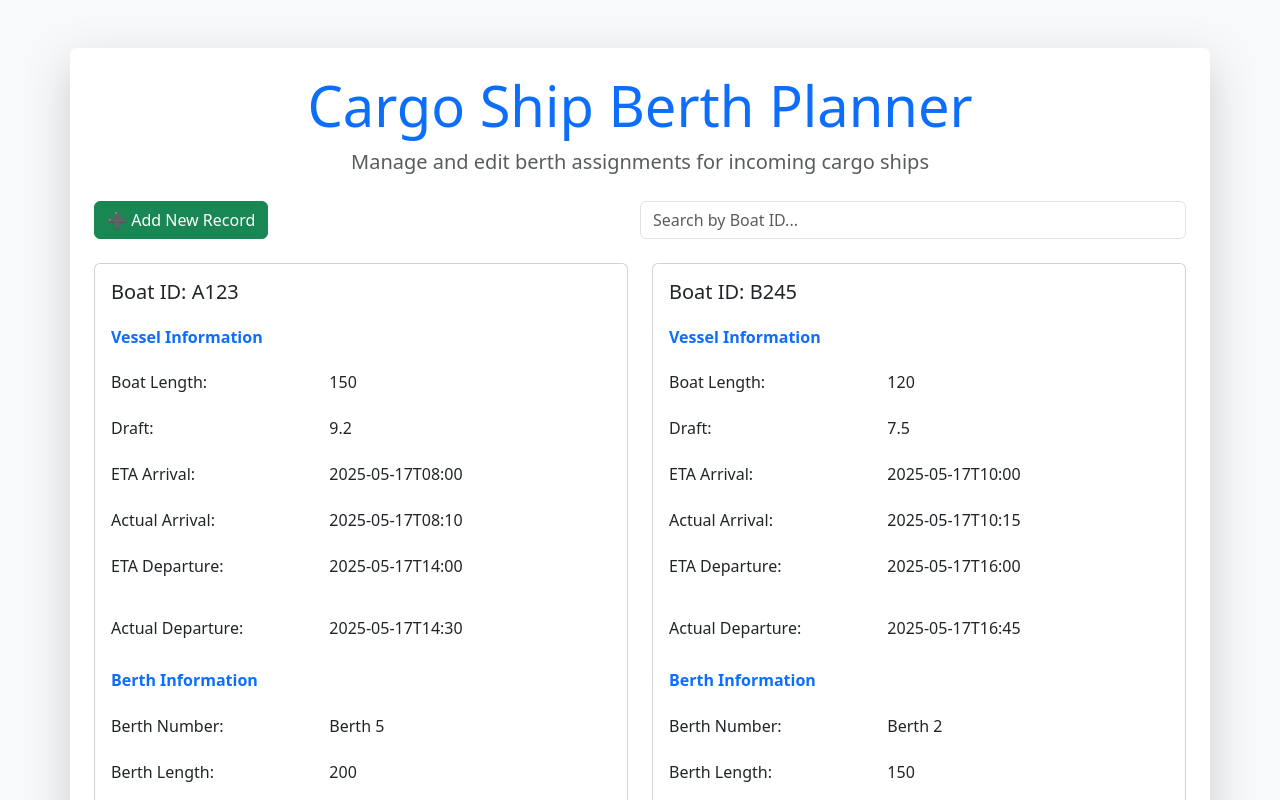
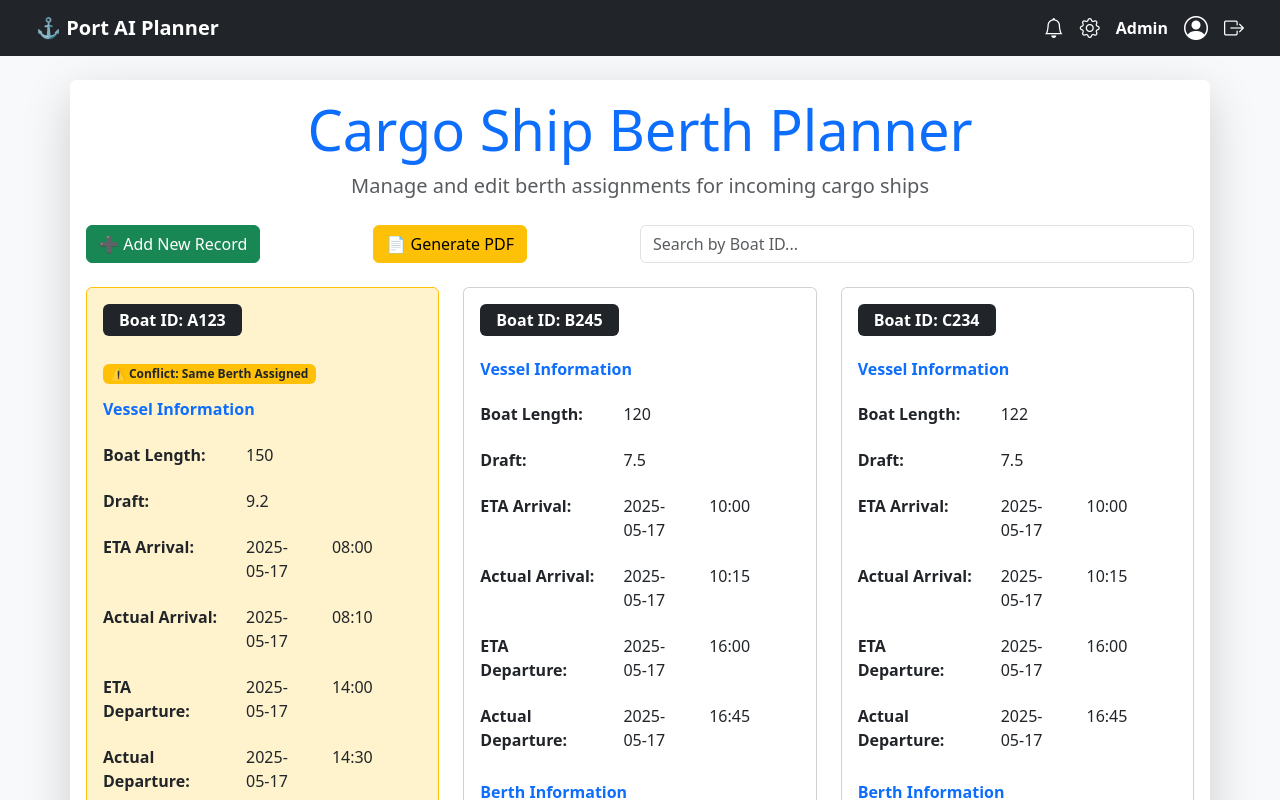
Before and after one commit to nikolamurgo/BerthManagement, a React (Create React App) app: page / in a window 1280 px wide. Shown: the top 800 px of the page. Built offline with nearby package versions, Linux system fonts and the light colour scheme.

Commit message:
deletion, error det, add new

```diff
--- a/package.json
+++ b/package.json
@@ -8,6 +8,9 @@
     "@testing-library/react": "^16.3.0",
     "@testing-library/user-event": "^13.5.0",
     "bootstrap": "^5.3.6",
+    "bootstrap-icons": "^1.13.1",
+    "jspdf": "^3.0.1",
+    "jspdf-autotable": "^5.0.2",
     "react": "^19.1.0",
     "react-dom": "^19.1.0",
     "react-scripts": "5.0.1",
--- a/src/App.js
+++ b/src/App.js
@@ -1,12 +1,15 @@
 import React from "react";
+import 'bootstrap/dist/css/bootstrap.min.css';
+import 'bootstrap-icons/font/bootstrap-icons.css'
+import Header from "./components/Header";
+import TopBar from "./components/TopBar";
 import RecordTable from "./components/RecordTable";
-import Header from "./components/Header";
-import 'bootstrap/dist/css/bootstrap.min.css';
 
 function App() {
   return (
-    <div className="bg-light min-vh-100 py-5">
-      <div className="container bg-white shadow-lg rounded p-4">
+    <div className="bg-light min-vh-100">
+      <TopBar />
+      <div className="container bg-white shadow-lg rounded p-3 mt-4">
         <Header />
         <RecordTable />
       </div>
--- a/src/components/EditableRow.jsx
+++ b/src/components/EditableRow.jsx
@@ -1,6 +1,6 @@
 import React, { useState } from "react";
 
-const EditableRow = ({ record, isEditing, onEdit, onSave, onCancel }) => {
+const EditableRow = ({ record, isEditing, onEdit, onSave, onCancel, onDelete, isConflict }) => {
     const [editedRecord, setEditedRecord] = useState({ ...record });
 
     const handleChange = (e) => {
@@ -8,16 +8,38 @@ const EditableRow = ({ record, isEditing, onEdit, onSave, onCancel }) => {
         setEditedRecord({ ...editedRecord, [name]: value });
     };
 
+    const splitDateTime = (value) => {
+        if (!value) return { date: "", time: "" };
+        const [date, time] = value.split("T");
+        return { date, time };
+    };
+
+    const handleDateTimeChange = (field, type, value) => {
+        const current = splitDateTime(editedRecord[field]);
+        const newDate = type === "date" ? value : current.date;
+        const newTime = type === "time" ? value : current.time;
+        setEditedRecord({ ...editedRecord, [field]: `${newDate}T${newTime}` });
+    };
+
     return (
-        <div className="card">
+        <div className={`card ${isConflict ? "border border-warning bg-warning-subtle" : ""}`}>
             <div className="card-body">
-                <h5 className="card-title mb-4">Boat ID: {record.boat_id}</h5>
+                <div className="d-inline-block px-3 py-1 bg-dark text-white rounded mb-4 fw-bold">
+                    Boat ID: {record.boat_id}
+                </div>
 
-                {/* Vessel Info Section */}
+                {isConflict && (
+                    <div className="badge bg-warning text-dark mb-3">
+                        ⚠️ Conflict: Same Berth Assigned
+                    </div>
+                )}
+
+
+
                 <h6 className="text-primary fw-bold mb-3">Vessel Information</h6>
 
                 <div className="row mb-2">
-                    <label className="col-sm-5 col-form-label">Boat Length:</label>
+                    <label className="col-sm-5 col-form-label fw-bold">Boat Length:</label>
                     <div className="col-sm-7">
                         {isEditing ? (
                             <input
@@ -34,7 +56,7 @@ const EditableRow = ({ record, isEditing, onEdit, onSave, onCancel }) => {
                 </div>
 
                 <div className="row mb-2">
-                    <label className="col-sm-5 col-form-label">Draft:</label>
+                    <label className="col-sm-5 col-form-label fw-bold">Draft:</label>
                     <div className="col-sm-7">
                         {isEditing ? (
                             <input
@@ -50,79 +72,142 @@ const EditableRow = ({ record, isEditing, onEdit, onSave, onCancel }) => {
                     </div>
                 </div>
 
+                {/* ETA Arrival */}
                 <div className="row mb-2">
-                    <label className="col-sm-5 col-form-label">ETA Arrival:</label>
-                    <div className="col-sm-7">
+                    <label className="col-sm-5 col-form-label fw-bold">ETA Arrival:</label>
+                    <div className="col-sm-3">
                         {isEditing ? (
                             <input
-                                type="datetime-local"
-                                name="eta_arrival"
-                                value={editedRecord.eta_arrival}
-                                onChange={handleChange}
+                                type="date"
+                                value={splitDateTime(editedRecord.eta_arrival).date}
+                                onChange={(e) => handleDateTimeChange("eta_arrival", "date", e.target.value)}
                                 className="form-control"
                             />
                         ) : (
-                            <div className="form-control-plaintext">{record.eta_arrival}</div>
+                            <div className="form-control-plaintext">
+                                {splitDateTime(record.eta_arrival).date}
+                            </div>
+                        )}
+                    </div>
+                    <div className="col-sm-4">
+                        {isEditing ? (
+                            <input
+                                type="time"
+                                value={splitDateTime(editedRecord.eta_arrival).time}
+                                onChange={(e) => handleDateTimeChange("eta_arrival", "time", e.target.value)}
+                                className="form-control"
+                            />
+                        ) : (
+                            <div className="form-control-plaintext">
+                                {splitDateTime(record.eta_arrival).time}
+                            </div>
                         )}
                     </div>
                 </div>
 
+                {/* Actual Arrival */}
                 <div className="row mb-2">
-                    <label className="col-sm-5 col-form-label">Actual Arrival:</label>
-                    <div className="col-sm-7">
+                    <label className="col-sm-5 col-form-label fw-bold">Actual Arrival:</label>
+                    <div className="col-sm-3">
                         {isEditing ? (
                             <input
-                                type="datetime-local"
-                                name="actual_arrival"
-                                value={editedRecord.actual_arrival}
-                                onChange={handleChange}
+                                type="date"
+                                value={splitDateTime(editedRecord.actual_arrival).date}
+                                onChange={(e) => handleDateTimeChange("actual_arrival", "date", e.target.value)}
                                 className="form-control"
                             />
                         ) : (
-                            <div className="form-control-plaintext">{record.actual_arrival}</div>
+                            <div className="form-control-plaintext">
+                                {splitDateTime(record.actual_arrival).date}
+                            </div>
+                        )}
+                    </div>
+                    <div className="col-sm-4">
+                        {isEditing ? (
+                            <input
+                                type="time"
+                                value={splitDateTime(editedRecord.actual_arrival).time}
+                                onChange={(e) => handleDateTimeChange("actual_arrival", "time", e.target.value)}
+                                className="form-control"
+                            />
+                        ) : (
+                            <div className="form-control-plaintext">
+                                {splitDateTime(record.actual_arrival).time}
+                            </div>
                         )}
                     </div>
                 </div>
 
-                <div className="row mb-4">
-                    <label className="col-sm-5 col-form-label">ETA Departure:</label>
-                    <div className="col-sm-7">
+                {/* ETA Departure */}
+                <div className="row mb-2">
+                    <label className="col-sm-5 col-form-label fw-bold">ETA Departure:</label>
+                    <div className="col-sm-3">
                         {isEditing ? (
                             <input
-                                type="datetime-local"
-                                name="eta_departure"
-                                value={editedRecord.eta_departure}
-                                onChange={handleChange}
+                                type="date"
+                                value={splitDateTime(editedRecord.eta_departure).date}
+                                onChange={(e) => handleDateTimeChange("eta_departure", "date", e.target.value)}
                                 className="form-control"
                             />
                         ) : (
-                            <div className="form-control-plaintext">{record.eta_departure}</div>
+                            <div className="form-control-plaintext">
+                                {splitDateTime(record.eta_departure).date}
+                            </div>
+                        )}
+                    </div>
+                    <div className="col-sm-4">
+                        {isEditing ? (
+                            <input
+                                type="time"
+                                value={splitDateTime(editedRecord.eta_departure).time}
+                                onChange={(e) => handleDateTimeChange("eta_departure", "time", e.target.value)}
+                                className="form-control"
+                            />
+                        ) : (
+                            <div className="form-control-plaintext">
+                                {splitDateTime(record.eta_departure).time}
+                            </div>
                         )}
                     </div>
                 </div>
 
+                {/* Actual Departure */}
                 <div className="row mb-4">
-                    <label className="col-sm-5 col-form-label">Actual Departure:</label>
-                    <div className="col-sm-7">
+                    <label className="col-sm-5 col-form-label fw-bold">Actual Departure:</label>
+                    <div className="col-sm-3">
                         {isEditing ? (
                             <input
-                                type="datetime-local"
-                                name="actual_departure"
-                                value={editedRecord.actual_departure}
-                                onChange={handleChange}
+                                type="date"
+                                value={splitDateTime(editedRecord.actual_departure).date}
+                                onChange={(e) => handleDateTimeChange("actual_departure", "date", e.target.value)}
                                 className="form-control"
                             />
                         ) : (
-                            <div className="form-control-plaintext">{record.actual_departure}</div>
+                            <div className="form-control-plaintext">
+                                {splitDateTime(record.actual_departure).date}
+                            </div>
+                        )}
+                    </div>
+                    <div className="col-sm-4">
+                        {isEditing ? (
+                            <input
+                                type="time"
+                                value={splitDateTime(editedRecord.actual_departure).time}
+                                onChange={(e) => handleDateTimeChange("actual_departure", "time", e.target.value)}
+                                className="form-control"
+                            />
+                        ) : (
+                            <div className="form-control-plaintext">
+                                {splitDateTime(record.actual_departure).time}
+                            </div>
                         )}
                     </div>
                 </div>
 
-                {/* Berth Info Section */}
                 <h6 className="text-primary fw-bold mb-3">Berth Information</h6>
 
                 <div className="row mb-2">
-                    <label className="col-sm-5 col-form-label">Berth Number:</label>
+                    <label className="col-sm-5 col-form-label fw-bold">Berth Number:</label>
                     <div className="col-sm-7">
                         {isEditing ? (
                             <input
@@ -139,7 +224,7 @@ const EditableRow = ({ record, isEditing, onEdit, onSave, onCancel }) => {
                 </div>
 
                 <div className="row mb-2">
-                    <label className="col-sm-5 col-form-label">Berth Length:</label>
+                    <label className="col-sm-5 col-form-label fw-bold">Berth Length:</label>
                     <div className="col-sm-7">
                         {isEditing ? (
                             <input
@@ -156,7 +241,7 @@ const EditableRow = ({ record, isEditing, onEdit, onSave, onCancel }) => {
                 </div>
 
                 <div className="row mb-4">
-                    <label className="col-sm-5 col-form-label">Berth Depth:</label>
+                    <label className="col-sm-5 col-form-label fw-bold">Berth Depth:</label>
                     <div className="col-sm-7">
                         {isEditing ? (
                             <input
@@ -172,30 +257,26 @@ const EditableRow = ({ record, isEditing, onEdit, onSave, onCancel }) => {
                     </div>
                 </div>
 
-                {/* Action Buttons */}
+                {/* Buttons */}
                 <div className="d-flex gap-2">
                     {isEditing ? (
                         <>
-                            <button
-                                onClick={() => onSave(record.id, editedRecord)}
-                                className="btn btn-success"
-                            >
+                            <button onClick={() => onSave(record.id, editedRecord)} className="btn btn-success">
                                 ✅ Save
                             </button>
-                            <button
-                                onClick={onCancel}
-                                className="btn btn-secondary"
-                            >
+                            <button onClick={onCancel} className="btn btn-secondary">
                                 ❌ Cancel
                             </button>
                         </>
                     ) : (
-                        <button
-                            onClick={onEdit}
-                            className="btn btn-primary"
-                        >
-                            ✏️ Edit
-                        </button>
+                        <>
+                            <button onClick={onEdit} className="btn btn-primary">
+                                ✏️ Edit
+                            </button>
+                            <button onClick={() => onDelete(record.id)} className="btn btn-danger">
+                                🗑 Delete
+                            </button>
+                        </>
                     )}
                 </div>
             </div>
--- a/src/components/RecordTable.jsx
+++ b/src/components/RecordTable.jsx
@@ -1,5 +1,7 @@
 import React, { useState } from "react";
 import EditableRow from "./EditableRow";
+import jsPDF from "jspdf";
+import autoTable from "jspdf-autotable";
 
 const initialRecords = [
     {
@@ -11,7 +13,7 @@ const initialRecords = [
         actual_arrival: "2025-05-17T08:10",
         eta_departure: "2025-05-17T14:00",
         actual_departure: "2025-05-17T14:30",
-        berth_number: "Berth 5",
+        berth_number: "5",
         berth_length: 200,
         berth_depth: 12,
     },
@@ -24,7 +26,33 @@ const initialRecords = [
         actual_arrival: "2025-05-17T10:15",
         eta_departure: "2025-05-17T16:00",
         actual_departure: "2025-05-17T16:45",
-        berth_number: "Berth 2",
+        berth_number: "3",
+        berth_length: 150,
+        berth_depth: 10,
+    },
+    {
+        id: 3,
+        boat_id: "C234",
+        boat_length: 122,
+        draft: 7.5,
+        eta_arrival: "2025-05-17T10:00",
+        actual_arrival: "2025-05-17T10:15",
+        eta_departure: "2025-05-17T16:00",
+        actual_departure: "2025-05-17T16:45",
+        berth_number: "2",
+        berth_length: 150,
+        berth_depth: 10,
+    },
+    {
+        id: 4,
+        boat_id: "D123",
+        boat_length: 122,
+        draft: 7.5,
+        eta_arrival: "2025-05-17T10:00",
+        actual_arrival: "2025-05-17T10:15",
+        eta_departure: "2025-05-17T16:00",
+        actual_departure: "2025-05-17T16:45",
+        berth_number: "5",
         berth_length: 150,
         berth_depth: 10,
     },
@@ -91,12 +119,45 @@ const RecordTable = () => {
         rec.boat_id.toLowerCase().includes(searchTerm.toLowerCase())
     );
 
+    const handleGeneratePDF = () => {
+        const doc = new jsPDF();
+
+        doc.setFontSize(18);
+        doc.text("Cargo Ship Berth Records", 14, 20);
+
+        const tableData = records.map((rec) => [
+            rec.boat_id,
+            rec.eta_arrival,
+            rec.eta_departure,
+            rec.berth_number,
+        ]);
+
+        autoTable(doc, {
+            startY: 30,
+            head: [["Boat ID", "ETA Arrival", "ETA Departure", "Berth Number"]],
+            body: tableData,
+        });
+
+        doc.save("ship_records.pdf");
+    };
+
+    // Count how many times each berth number is used
+    const berthUsage = records.reduce((acc, rec) => {
+        acc[rec.berth_number] = (acc[rec.berth_number] || 0) + 1;
+        return acc;
+    }, {});
+
+
+
     return (
         <>
             {/* Toolbar */}
             <div className="d-flex justify-content-between align-items-center mb-4">
                 <button className="btn btn-success" data-bs-toggle="modal" data-bs-target="#addModal">
                     ➕ Add New Record
+                </button>
+                <button onClick={handleGeneratePDF} className="btn btn-warning ">
+                    📄 Generate PDF
                 </button>
                 <input
                     type="text"
@@ -111,7 +172,7 @@ const RecordTable = () => {
             <div className="row gy-4">
                 {filteredRecords.length > 0 ? (
                     filteredRecords.map((record) => (
-                        <div className="col-md-6" key={record.id}>
+                        <div className="col-12 col-md-6 col-lg-4" key={record.id}>
                             <EditableRow
                                 record={record}
                                 isEditing={editId === record.id}
@@ -119,6 +180,7 @@ const RecordTable = () => {
                                 onSave={handleSave}
                                 onCancel={handleCancel}
                                 onDelete={handleDelete}
+                                isConflict={berthUsage[record.berth_number] > 1}
                             />
                         </div>
                     ))
--- /dev/null
+++ b/src/components/TopBar.jsx
@@ -0,0 +1,21 @@
+import React from "react";
+
+const TopBar = () => {
+  return (
+    <nav className="navbar navbar-expand-lg navbar-dark bg-dark px-4">
+      <div className="container-fluid justify-content-between">
+        <span className="navbar-brand fw-bold">⚓ Port AI Planner</span>
+
+        <div className="d-flex align-items-center text-white gap-3">
+          <i className="bi bi-bell fs-5" title="Notifications"></i>
+          <i className="bi bi-gear fs-5" title="Settings"></i>
+          <span className="fw-semibold">Admin</span>
+          <i className="bi bi-person-circle fs-4" title="Account"></i>
+          <i className="bi bi-box-arrow-right fs-5" title="Logout" style={{ cursor: "pointer" }}></i>
+        </div>
+      </div>
+    </nav>
+  );
+};
+
+export default TopBar;
```
Also changed, not shown: 1 other file (tests, documents, lock files or other folders).
